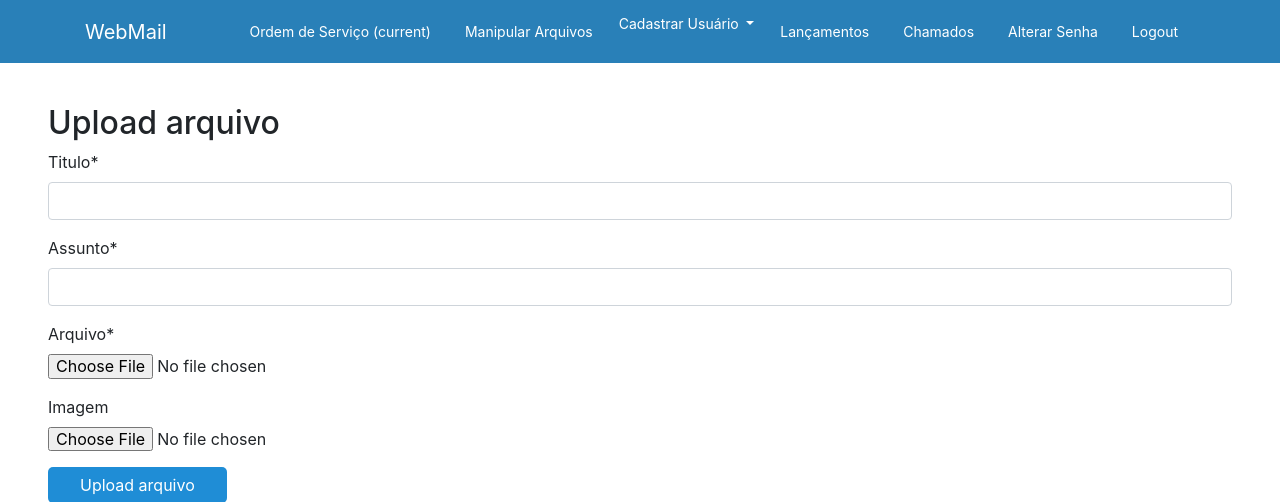
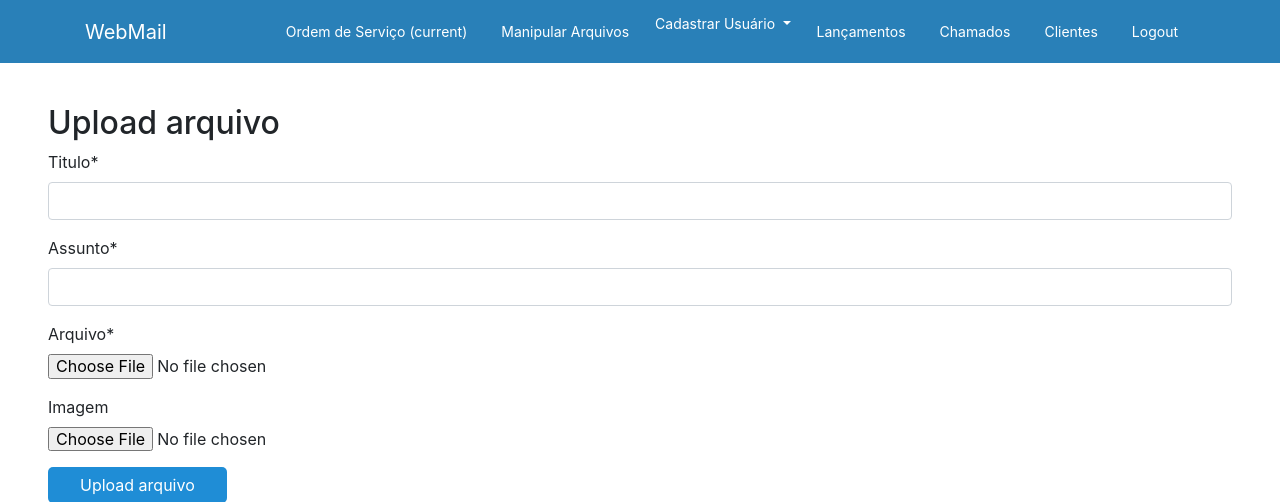
Before and after one commit to CesarAugusto88/sistemadevsys, a Django app: page /devsys/class/arqs/upload/ in a window 1280 px wide. Shown: the top 502 px of the page. Run offline with Django 3.2, Linux system fonts and the light colour scheme; some libraries are stand-ins or nearby versions.

Commit message:
Adicionado função de atualizar clientes pelo funcionário

```diff
--- a/core/forms.py
+++ b/core/forms.py
@@ -23,7 +23,16 @@ class ClienteForm(forms.ModelForm):
         model = Cliente
         fields = (
             'nome', 'razao_social', 'tipo_pessoa', 'cpf_cnpj', 'rg_ie',
-            'endereco', 'cep', 'uf', 'email', 'fone1', 'bloqueado', 'usuario_cli'
+            'endereco', 'cep', 'uf', 'email', 'fone1', 'bloqueado', 'chave', 'usuario_cli'
+            )
+
+# Para atualizar pelo funcionario
+class ClienteFunForm(forms.ModelForm):
+    class Meta:
+        model = Cliente
+        fields = (
+            'nome', 'razao_social', 'tipo_pessoa', 'cpf_cnpj', 'rg_ie',
+            'endereco', 'cep', 'uf', 'email', 'fone1', 'bloqueado'
             )
 
 class FuncionarioForm(forms.ModelForm):
--- a/core/templates/base-funcionario.html
+++ b/core/templates/base-funcionario.html
@@ -85,13 +85,21 @@
             </a>
           </li>
           <li class="nav-item">
-            <a class="nav-link" href="{% url 'account:alterar_senha_funcionario' %}">
+            <a class="nav-link" href="{% url 'list_clientes' %}">
+              <button type="button" class="btn btn-sm">
+              Clientes
+              <span class="icono-list" aria-hidden="true"></span>
+              </button>
+            </a>
+          </li>
+          <!-- caminho para alterar a senha <li class="nav-item">
+            <a class="nav-link" href=" url 'account:alterar_senha_funcionario' ">
               <button type="button" class="btn btn-sm">
               Alterar Senha
               <span class="icono-chain" aria-hidden="true"></span>
               </button>
             </a>
-          </li>
+          </li> -->
           <li class="nav-item">
             <a class="nav-link" href="{% url 'logout_user' %}">
                 <button type="button" class="btn btn-sm">
--- a/core/urls.py
+++ b/core/urls.py
@@ -9,6 +9,13 @@ from django.conf.urls.static import static
 from django.views.static import serve
 
 urlpatterns = [
+    # path('', views.index), #com a função em views
+    # Com url normal redireciona para /devsys/
+    # Comentado redirect para devsys para usar home
+    # path('', RedirectView.as_view(url='/devsys/')),
+    path("login/", views.login_user, name="login_user"),
+    path("login/submit", views.submit_login),
+    path("logout/", views.logout_user, name="logout_user"),
     # --------------redireciona para HOME---------------------------
     path("", views.home, name="home"),
     path("", RedirectView.as_view(url="/home/")),
@@ -109,14 +116,12 @@ urlpatterns = [
         views.UploadBolView.as_view(),
         name="class_upload_chamado",
     ),
+    # Clientes para verificação de funcionario
+    path("devsys/clientes/lista/", views.list_clientes, name="list_clientes"),
+    path("devsys/clientes/update/<int:id>/", views.update_clientes, name="update_clientes"),
+    path("devsys/clientes/delete/<int:id>/", views.delete_clientes, name="delete_clientes"),
     # -----------------------------------------------------------------------
-    # path('', views.index), #com a função em views
-    # Com url normal redireciona para /devsys/
-    # Comentado redirect para devsys para usar home
-    # path('', RedirectView.as_view(url='/devsys/')),
-    path("login/", views.login_user, name="login_user"),
-    path("login/submit", views.submit_login),
-    path("logout/", views.logout_user, name="logout_user"),
+
 
     # Rotas para funcionar DEBUG=False
     re_path(r'^media/(?P<path>.*)$', serve,{'document_root': settings.MEDIA_ROOT}),
--- a/core/views.py
+++ b/core/views.py
@@ -14,7 +14,7 @@ from django.views.generic import CreateView, ListView, TemplateView
 
 from core.models import Arq, Bol, Cliente, Funcionario, Ordem_Servico, Chamado
 
-from .forms import ArqForm, BolForm , ChamadoForm
+from .forms import ArqForm, BolForm , ChamadoForm, ClienteFunForm
 
 def home(request):
     # return HttpResponse('Hello World!')
@@ -652,3 +652,40 @@ class UploadChamadoView(CreateView):
     form_class = ChamadoForm
     success_url = reverse_lazy("class_chamado_list")
     template_name = "criar_chamado.html"
+
+################### Clientes para verificação no Funcionario ###########
+#Lista clientes
+@login_required(login_url="/login/")
+def list_clientes(request):
+    """ Lista clientes para Funcionários"""
+    usuario = request.user
+    dados = {}
+    try:
+        funcionario = Funcionario.objects.get(usuario_fun=usuario)
+    except Exception:
+        raise Http404()
+    if funcionario:
+        clientes = Cliente.objects.all()
+        dados = {"funcionario": funcionario, "clientes": clientes}
+    else:
+        raise Http404()
+
+    return render(request, "clientes_list_fun.html", dados)
+
+# Update clientes
+@login_required(login_url="/login/")
+def update_clientes(request, id):
+    """ Atualiza cliente."""
+    cliente = Cliente.objects.get(id=id)
+    form = ClienteFunForm(request.POST or None, instance=cliente)
+    if form.is_valid():
+        form.save()
+        return redirect("list_clientes")
+    return render(request, "clientes_update_fun.html", {"form": form, 'cliente': cliente})
+
+@login_required(login_url="/login/")
+def delete_clientes(request, id):
+    if request.method == "POST":
+        cliente = Cliente.objects.get(id=id)
+        cliente.delete()
+    return redirect("list_clientes")
```
Also changed, not shown: core/templates/clientes_list_fun.html (added, +50 -0 lines), core/templates/clientes_update_fun.html (added, +22 -0 lines).
